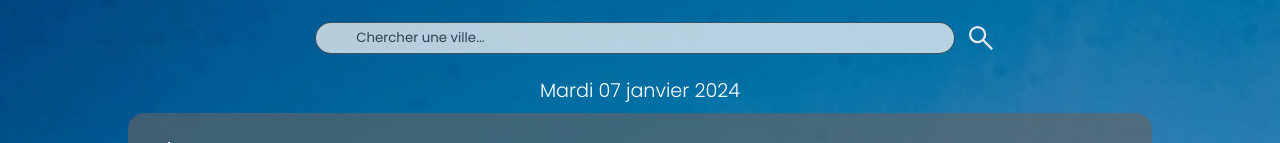
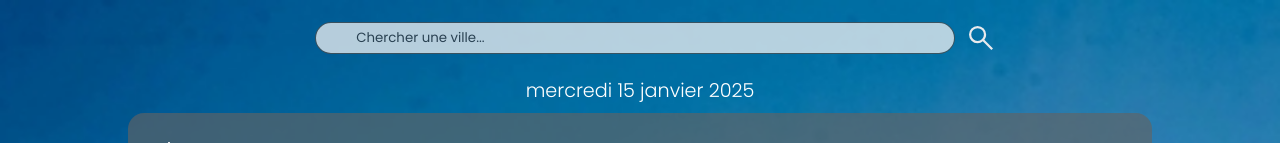
Before and after one commit to WildCodeSchool-2024-09/JS-RemoteFR-Q4-Jaune-P2-Meteo, a React (Vite) app in the folder client/: page / in a window 1280 px wide. Shown: the top 143 px of the page. Built offline with nearby package versions, Linux system fonts and the light colour scheme; no server answers.

Commit message:
US18 Create and Add Day date Component

```diff
--- /dev/null
+++ b/client/src/components/CurrentDate.tsx
@@ -0,0 +1,10 @@
+export default function CurrentDate() {
+  const today = new Date();
+  const formattedDate = new Intl.DateTimeFormat("fr-FR", {
+    weekday: "long",
+    day: "numeric",
+    month: "long",
+    year: "numeric",
+  }).format(today);
+  return <h2 className="date-main-card">{formattedDate}</h2>;
+}
--- a/client/src/components/MainCard.tsx
+++ b/client/src/components/MainCard.tsx
@@ -1,4 +1,5 @@
 import "../styles/MainCard.css";
+import CurrentDate from "./CurrentDate";
 import SvgIcons from "./SvgIcons";
 import { useWeather } from "./WeatherContext";
 
@@ -33,7 +34,7 @@ export default function MainCard() {
     <section className="main-card-section">
       <div className="city-date-main-card">
         <h1 className="title-main-card">{weatherData.name}</h1>
-        <h2 className="date-main-card">Mardi 07 janvier 2024</h2>
+        <CurrentDate />
       </div>
       <div className="main-card-container">
         <div className="left-card">
```
